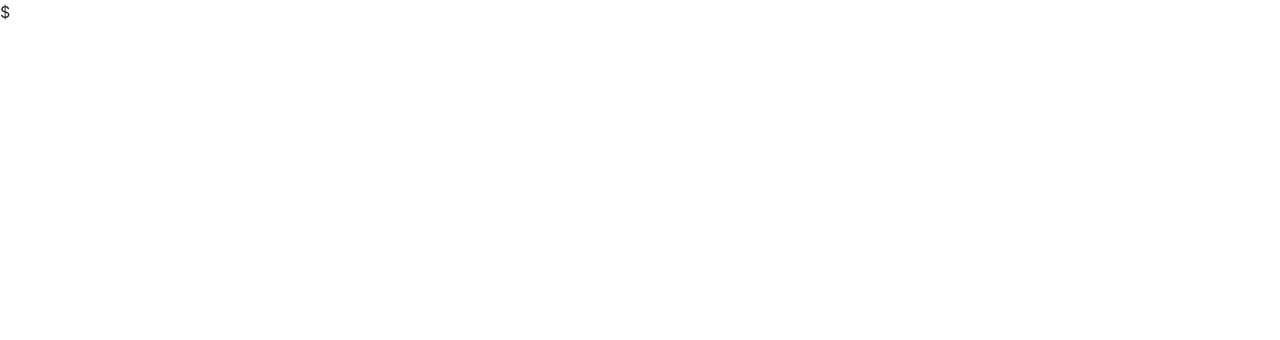
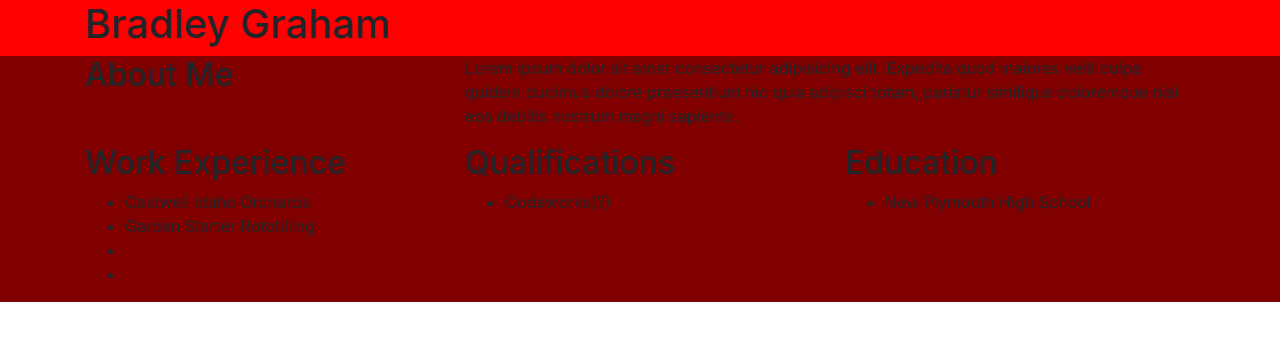
Before and after one commit to BradleyG248/Resume, a plain HTML site: page index.html in a window 1280 px wide. Drawn offline with nearby package versions, Linux system fonts and the light colour scheme.

Commit message:
Added About Me, added a little to lists

```diff
--- a/index.html
+++ b/index.html
@@ -1,9 +1,8 @@
-$
 <!doctype html>
 <html lang="en">
 
 <head>
-  <title>Title</title>
+  <title>Bradley Graham</title>
   <!-- Required meta tags -->
   <meta charset="utf-8">
   <meta name="viewport" content="width=device-width, initial-scale=1, shrink-to-fit=no">
@@ -12,14 +11,57 @@ $
   <!-- Bootstrap CSS -->
   <link rel="stylesheet" href="https://stackpath.bootstrapcdn.com/bootstrap/4.3.1/css/bootstrap.min.css"
     integrity="sha384-ggOyR0iXCbMQv3Xipma34MD+dH/1fQ784/j6cY/iJTQUOhcWr7x9JvoRxT2MZw1T" crossorigin="anonymous">
+  <link rel="stylesheet" href="style.css">
 </head>
 
 <body>
   <header>
-
+    <div class="bg-head">
+      <div class="container">
+        <div class="row">
+          <div class="col-12">
+            <h1>Bradley Graham</h1>
+          </div>
+        </div>
+      </div>
+    </div>
   </header>
   <main>
-
+    <div class="bg-main">
+      <div class="container">
+        <div class="row">
+          <div class="col-4">
+            <h2>About Me</h2>
+          </div>
+          <div class="col-8">
+            <p>Lorem ipsum dolor sit amet consectetur adipisicing elit. Expedita quod maiores velit culpa quidem ducimus
+              dolore praesentium hic quia adipisci totam, pariatur similique doloremque nisi eos debitis nostrum magni
+              sapiente.</p>
+          </div>
+          <div class="col-4">
+            <h2>Work Experience</h2>
+            <ul>
+              <li>Caldwell Idaho Orchards</li>
+              <li>Garden Starter Rototilling</li>
+              <li></li>
+              <li></li>
+            </ul>
+          </div>
+          <div class="col-4">
+            <h2>Qualifications</h2>
+            <ul>
+              <li>Codeworks(?)</li>
+            </ul>
+          </div>
+          <div class="col-4">
+            <h2>Education</h2>
+            <ul>
+              <li>New Plymouth High School</li>
+            </ul>
+          </div>
+        </div>
+      </div>
+    </div>
   </main>
   <footer>
 
--- /dev/null
+++ b/style.css
@@ -0,0 +1,6 @@
+.bg-head{
+  background-color:red;
+}
+.bg-main{
+  background-color:maroon;
+}
```
